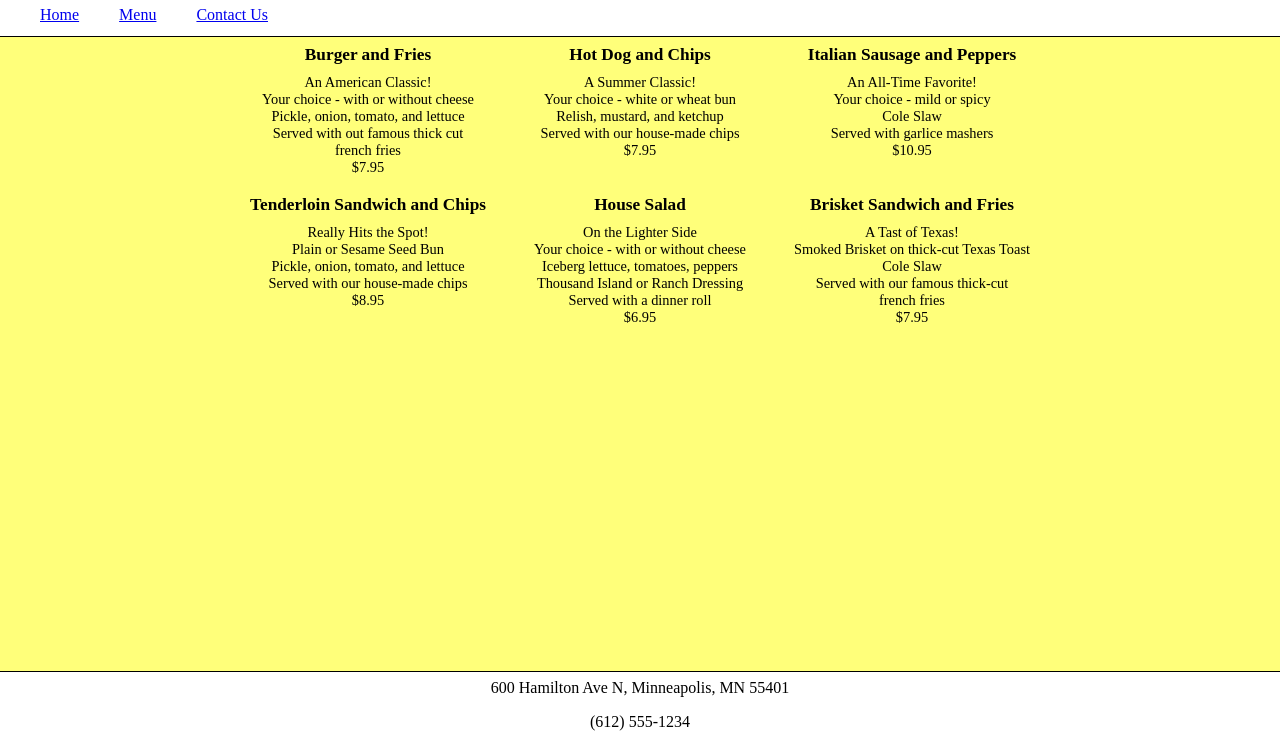
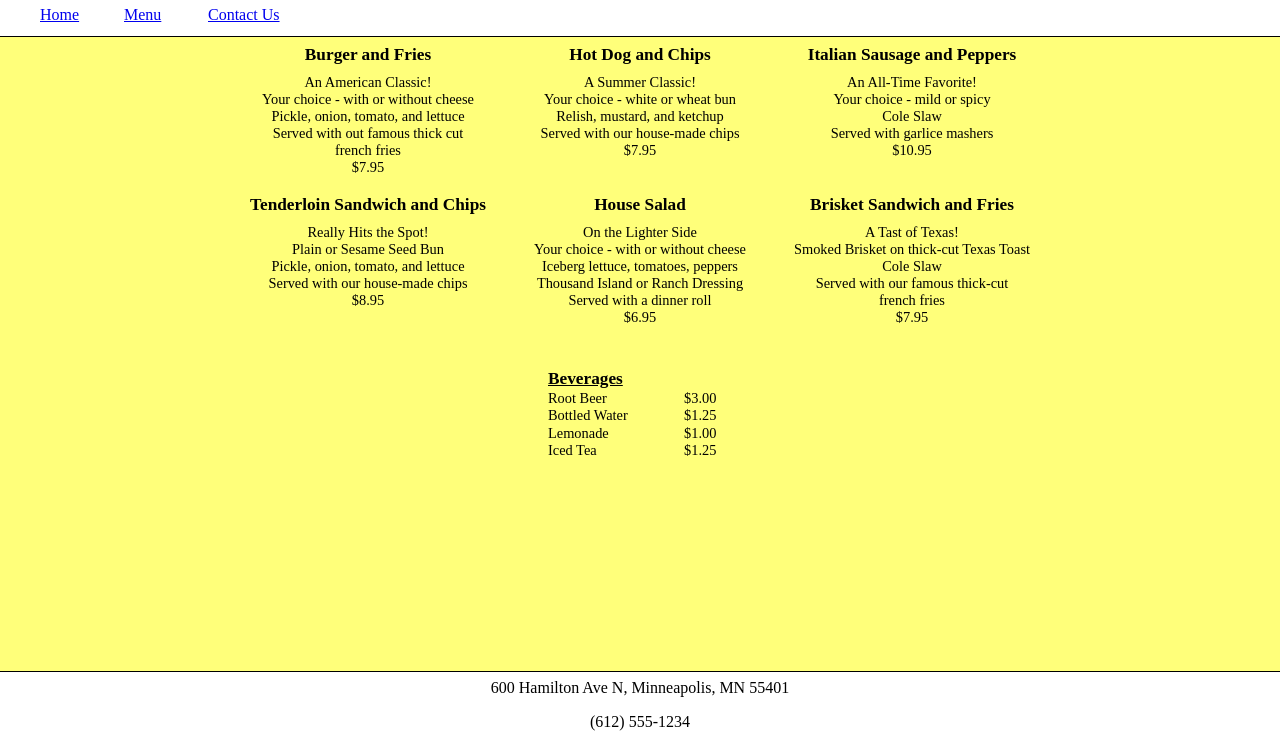
Before and after one commit to MBetzler/Lab-Restaurant-Site, a plain HTML site: page menu.html in a window 1280 px wide. Shown: the part 62-800 px from the top of the page. Drawn offline with Linux system fonts and the light colour scheme; a web font is replaced by a local one.

Commit message:
Committing version 4 changes to Restaurant Site Labe.

```diff
--- a/css/restaurantStyles.css
+++ b/css/restaurantStyles.css
@@ -20,10 +20,19 @@ body {
     margin: .3125em 0;
     font-family: 'Vollkorn SC', serif;
 }
-.header a {
+/* .header a {
     display: inline-block;
     margin: .625em 0 .75em 2.5em;
     padding: 0;
+} */
+.header ul {
+    padding: 0;
+    margin: .625em 0 .75em 2.5em;
+}
+.header ul li {
+    list-style-type: none;
+    display: inline-block;
+    width: 5em;
 }
 .main {
     height: 100%;
@@ -44,3 +53,12 @@ body {
 .footer .p-phone {
     margin-bottom: .4375em;
 }
+  a:visited {
+    color: rgb(177, 2, 2);
+  }
+  a:hover {
+    font-weight: bold;
+  }
+  a:active {
+    text-decoration: none;
+  }
--- a/menu.html
+++ b/menu.html
@@ -14,7 +14,8 @@
                 height: 9.375em;
                 text-align: center;
             }
-            .cell-fixed p {
+            .cell-fixed p,
+            .cell-fixed-bev p {
                 margin: 0;
                 padding: 0;
                 font-size: .9em;
@@ -28,19 +29,39 @@
                 width: 17em;
                 height: .5em;
             }
+            .cell-fixed-bev {
+                margin: 0;
+                padding: 0 0 0 2.75em;
+                height: 1.10em;
+                text-align: left;
+                vertical-align: bottom;
+            }
+            .cell-fixed-top-bev {
+                width: 8.5em;
+                height: 1.5em;
+            }
+            .cell-fixed-bev h3 {
+                margin: 0;
+                padding: 0;
+                font-size: 1.08em;
+                text-decoration: underline;
+            }
             </style>
     </head>
     <body style="font-size: 100%;">
         <div class="wrapper">
             <div class="header">
-                <h1>The Elusive Diner</h1>
+                <h1>Elusive Diner</h1>
             </div>
             <div class="header" style="text-align: left;">
-                <a href="index.html">Home</a>
-                <a href="menu.html">Menu</a>
-                <a href="contactUs.html">Contact Us</a>
+                <ul>
+                    <li><a href="index.html">Home</a></li>
+                    <li><a href="menu.html">Menu</a></li>
+                    <li><a href="contactUs.html">Contact Us</a></li>
+                </ul>
             </div>
-            <div class="main" style="table-layout: fixed;">
+            <div class="main">
+                <div class="main" style="table-layout: fixed; height: 19.25em;">
                     <div class="row">
                         <div class="cell"></div>
                         <div class="cell cell-fixed-top"></div>
@@ -107,12 +128,75 @@
                         </div>
                         <div class="cell"></div>
                     </div>
-                <div class="row" style="height: 100%;">
+                    <div class="row">
                         <div class="cell"></div>
                         <div class="cell"></div>
                         <div class="cell"></div>
                         <div class="cell"></div>
                         <div class="cell"></div>
+                    </div>
+                </div>
+                <div class="main" style="table-layout: fixed; height: calc(100% - 19.25em);">
+                    <div class="row">
+                        <div class="cell"></div>
+                        <div class="cell cell-fixed-top-bev"></div>
+                        <div class="cell cell-fixed-top-bev"></div>
+                        <div class="cell"></div>
+                    </div>
+                    <div class="row">
+                        <div class="cell"></div>
+                        <div class="cell cell-fixed-bev">
+                            <h3>Beverages</h3>
+                        </div>
+                        <div class="cell cell-fixed-bev"></div>
+                        <div class="cell"></div>
+                    </div>
+                    <div class="row">
+                        <div class="cell"></div>
+                        <div class="cell cell-fixed-bev">
+                            <p>Root Beer</p>
+                        </div>
+                        <div class="cell cell-fixed-bev">
+                            <p>$3.00</p>
+                        </div>
+                        <div class="cell"></div>
+                    </div>
+                    <div class="row">
+                        <div class="cell"></div>
+                        <div class="cell cell-fixed-bev">
+                            <p>Bottled Water</p>
+                        </div>
+                        <div class="cell cell-fixed-bev">
+                            <p>$1.25</p>
+                        </div>
+                        <div class="cell"></div>
+                    </div>
+                    <div class="row">
+                        <div class="cell"></div>
+                        <div class="cell cell-fixed-bev">
+                            <p>Lemonade</p>
+                        </div>
+                        <div class="cell cell-fixed-bev">
+                            <p>$1.00</p>
+                        </div>
+                        <div class="cell"></div>
+                    </div>
+                    <div class="row">
+                        <div class="cell"></div>
+                        <div class="cell cell-fixed-bev">
+                            <p>Iced Tea</p>
+                        </div>
+                        <div class="cell cell-fixed-bev">
+                            <p>$1.25</p>
+                        </div>
+                        <div class="cell"></div>
+                    </div>
+                    <div class="row">
+                        <div class="cell"></div>
+                        <div class="cell"></div>
+                        <div class="cell"></div>
+                        <div class="cell"></div>
+                    </div>
                 </div>
             </div>
             <div class="footer">
```
Also changed, not shown: contactUs.html (+6 -4 lines), index.html (+6 -4 lines). Lines whose indentation alone changed are shown as unchanged.
